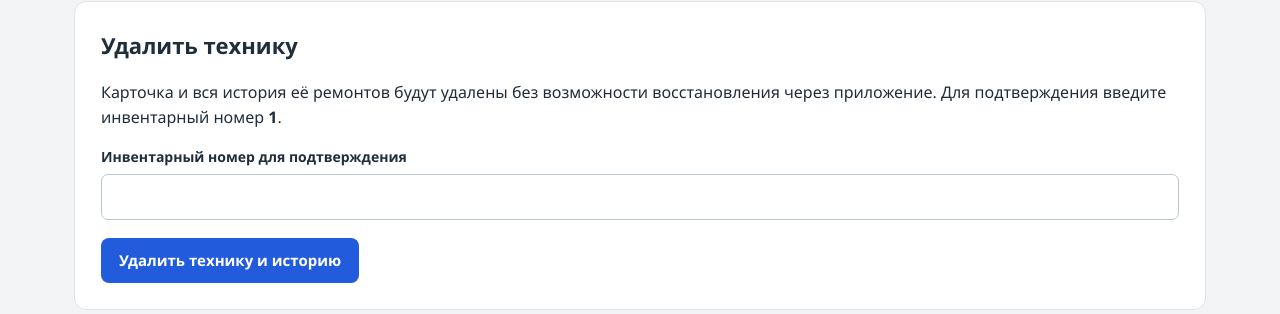
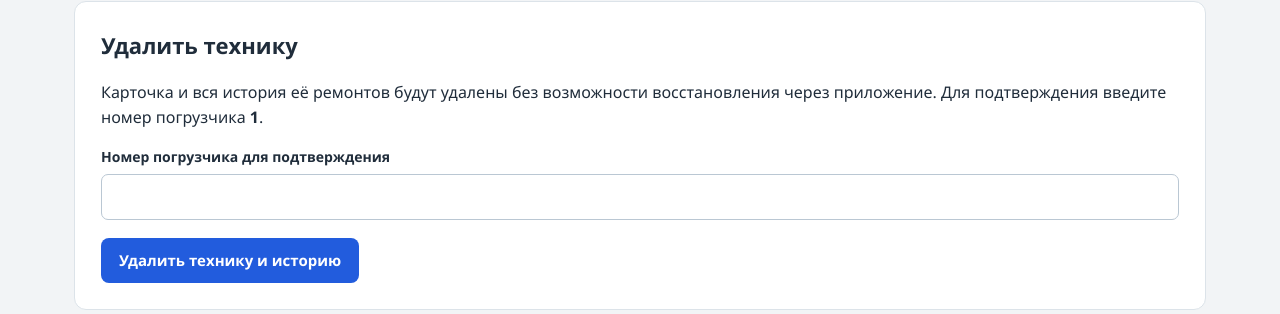
Before and after one commit to tolakocetkov276-byte/service-journal, a Python web app: template templates/detail.html in a window 1280 px wide. Shown: the part 1103-1417 px from the top of the page. Run offline with Jinja, Linux system fonts and the light colour scheme; the template is opened without the code that fills it: most values are stand-ins (such as "Sample title", 1, 10 or a date in 2020).

Commit message:
Add files via upload

```diff
--- a/templates/detail.html
+++ b/templates/detail.html
@@ -4,5 +4,5 @@
 <div class="columns"><section class="panel"><h2>Наработка и план ТО</h2><form method="post"><input type="hidden" name="csrf" value="{{ session.csrf }}"><label>Наработка, м/ч<input type="number" name="hours" value="{{ machine.hours }}" min="{{ machine.hours }}" max="2000000000" required></label><label>Следующее ТО на отметке, м/ч<input type="number" name="next_service" value="{{ machine.next_service }}" min="0" max="2000000000" required></label><button class="button" type="submit">Обновить данные</button></form></section>
 <section class="panel"><h2>Записать ремонт</h2><form method="post" action="{{ url_for('repair', machine_id=machine.id) }}"><input type="hidden" name="csrf" value="{{ session.csrf }}"><div><label>Наработка, м/ч<input name="hours" type="number" value="{{ machine.hours }}" min="{{ machine.hours }}" max="2000000000" required></label></div><label>Работы и запчасти<textarea name="description" required maxlength="4000" rows="3" placeholder="Что было сделано и заменено"></textarea></label><p class="muted help">Запись ремонта обновляет наработку, но не переносит следующее ТО.</p><button class="button" type="submit">Сохранить ремонт</button></form></section></div>
 <section class="panel"><h2>История ремонтов</h2>{% for r in repairs %}<article class="repair"><div><strong>{{ r.repair_date }}</strong><span class="muted"> · {{ r.hours }} м/ч</span><p>{{ r.description }}</p></div></article>{% else %}<p class="muted">Ремонтов пока нет. Первая запись появится здесь.</p>{% endfor %}</section>
-<section class="panel delete-panel"><h2>Удалить технику</h2><p>Карточка и вся история её ремонтов будут удалены без возможности восстановления через приложение. Для подтверждения введите инвентарный номер <strong>{{ machine.number }}</strong>.</p><form method="post" action="{{ url_for('delete_machine', machine_id=machine.id) }}"><input type="hidden" name="csrf" value="{{ session.csrf }}"><label>Инвентарный номер для подтверждения<input name="confirm_number" autocomplete="off" required></label><button class="delete-button" type="submit">Удалить технику и историю</button></form></section>
+<section class="panel delete-panel"><h2>Удалить технику</h2><p>Карточка и вся история её ремонтов будут удалены без возможности восстановления через приложение. Для подтверждения введите номер погрузчика <strong>{{ machine.number }}</strong>.</p><form method="post" action="{{ url_for('delete_machine', machine_id=machine.id) }}"><input type="hidden" name="csrf" value="{{ session.csrf }}"><label>Номер погрузчика для подтверждения<input name="confirm_number" autocomplete="off" required></label><button class="delete-button" type="submit">Удалить технику и историю</button></form></section>
 {% endblock %}
--- a/templates/index.html
+++ b/templates/index.html
@@ -3,5 +3,5 @@
 <div class="stats"><div><span>Всего техники</span><strong>{{ total }}</strong></div><div><span>Пора на обслуживание</span><strong class="red">{{ due }}</strong></div><div><span>ТО в ближайшие 50 м/ч</span><strong class="amber">{{ soon }}</strong></div></div>
 <section class="panel"><div class="toolbar"><nav aria-label="Фильтр техники"><a class="tab {% if not upcoming %}active{% endif %}" href="{{ url_for('index', q=query) }}">Вся техника</a><a class="tab {% if upcoming %}active{% endif %}" href="{{ url_for('index', view='upcoming', q=query) }}">Ближайшие ТО</a></nav><form method="get" class="search">{% if upcoming %}<input type="hidden" name="view" value="upcoming">{% endif %}<input aria-label="Модель или номер" name="q" value="{{ query }}" placeholder="Модель или номер"><button type="submit">Найти</button></form></div>
 {% if machines %}<div class="table-wrap"><table><thead><tr><th>Техника</th><th>Наработка</th><th>Обслуживание</th><th>Карточка</th></tr></thead><tbody>{% for m in machines %}<tr><td><strong>{{ m.name }}</strong><small>№ {{ m.number }}</small></td><td>{{ m.hours }} <span class="muted">м/ч</span></td><td><span class="badge {% if m.next_service <= m.hours %}danger{% elif m.next_service - m.hours <= 50 %}warning{% endif %}">{{ service_status(m.hours, m.next_service) }}</span></td><td><a class="text-link" href="{{ url_for('detail', machine_id=m.id) }}">Открыть</a></td></tr>{% endfor %}</tbody></table></div>{% else %}<div class="empty"><h2>Здесь пока нет техники</h2><p class="muted">Добавьте первую машину или измените условия поиска.</p></div>{% endif %}</section>
-<section id="add" class="panel form-panel"><div><p class="eyebrow">НОВАЯ КАРТОЧКА</p><h2>Добавить технику</h2><p class="muted">План ТО — показание счётчика, на котором нужно выполнить обслуживание.</p></div><form method="post" action="{{ url_for('add') }}"><input type="hidden" name="csrf" value="{{ session.csrf }}"><div class="fields"><label>Модель<input name="name" required maxlength="160" placeholder="Например, UN FD35"></label><label>Инвентарный номер<input name="number" required maxlength="80" placeholder="Например, FL-001"></label><label>Текущая наработка, м/ч<input type="number" name="hours" min="0" max="2000000000" required></label><label>Следующее ТО на отметке, м/ч<input type="number" name="next_service" min="0" max="2000000000" required></label></div><button class="button" type="submit">Сохранить технику</button></form></section>
+<section id="add" class="panel form-panel"><div><p class="eyebrow">НОВАЯ КАРТОЧКА</p><h2>Добавить технику</h2><p class="muted">План ТО — показание счётчика, на котором нужно выполнить обслуживание.</p></div><form method="post" action="{{ url_for('add') }}"><input type="hidden" name="csrf" value="{{ session.csrf }}"><div class="fields"><label>Модель<input name="name" required maxlength="160" placeholder="Например, UN FD35"></label><label>Номер погрузчика<input name="number" required maxlength="80" placeholder="Например, FL-001"></label><label>Текущая наработка, м/ч<input type="number" name="hours" min="0" max="2000000000" required></label><label>Следующее ТО на отметке, м/ч<input type="number" name="next_service" min="0" max="2000000000" required></label></div><button class="button" type="submit">Сохранить технику</button></form></section>
 {% endblock %}
```
